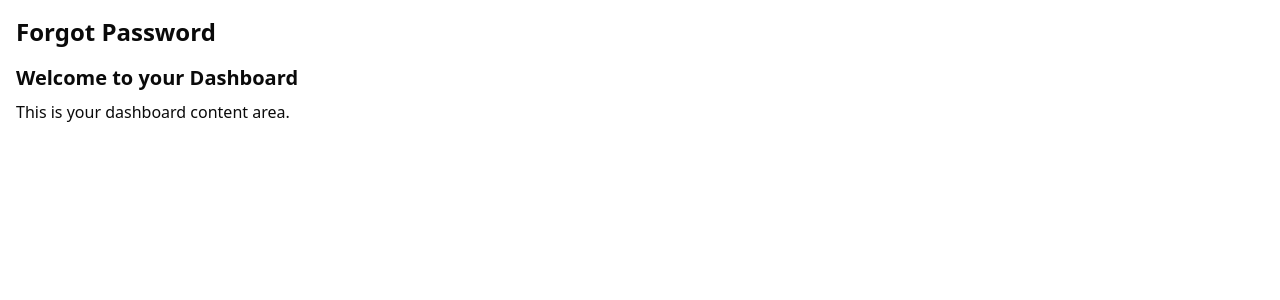
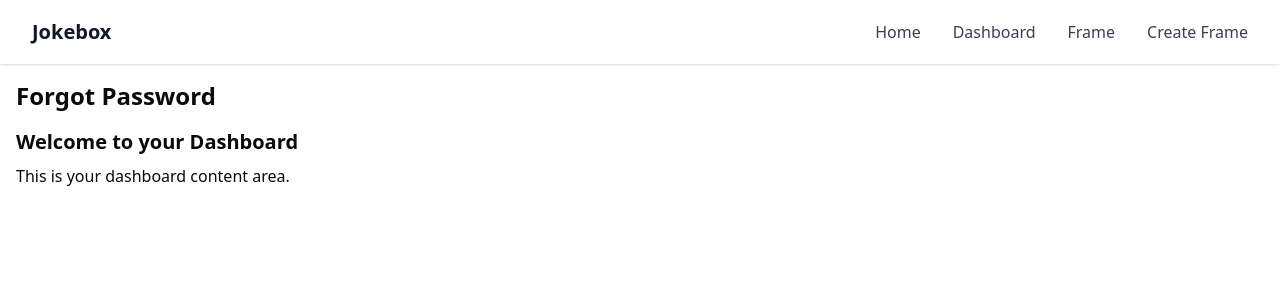
Before and after one commit to dediardiansyah/jokebox, a Next.js app: page /forgot-password in a window 1280 px wide. Shown: the top 300 px of the page. Built offline with nearby package versions, Linux system fonts and the light colour scheme.

Commit message:
dashboard header

```diff
--- a/src/app/layout.js
+++ b/src/app/layout.js
@@ -2,6 +2,7 @@ import { Geist, Geist_Mono } from "next/font/google";
 import "./globals.css";
 import "../style/global.css";
 import "../style/mobile.css";
+import Header from "@/components/section/Header";
 
 const geistSans = Geist({
   variable: "--font-geist-sans",
@@ -21,7 +22,10 @@ export const metadata = {
 export default function RootLayout({ children }) {
   return (
     <html lang="en">
-      <body className={`${geistSans.variable} ${geistMono.variable} antialiased`}>{children}</body>
+      <body className={`${geistSans.variable} ${geistMono.variable} antialiased`}>
+        <Header />
+        {children}
+      </body>
     </html>
   );
 }
--- /dev/null
+++ b/src/components/section/Header.jsx
@@ -0,0 +1,42 @@
+'use client';
+
+import Link from 'next/link';
+import { useState } from 'react';
+
+export default function Header() {
+    const [isOpen, setIsOpen] = useState(false);
+
+    return (
+        <header className="bg-white shadow">
+            <nav className="max-w-7xl mx-auto px-4 sm:px-6 lg:px-8">
+                <div className="flex justify-between items-center h-16">
+                    <Link href="/" className="text-xl font-bold text-gray-900">
+                        Jokebox
+                    </Link>
+
+                    <button
+                        onClick={() => setIsOpen(!isOpen)}
+                        className="md:hidden inline-flex items-center justify-center p-2 rounded-md text-gray-700"
+                    >
+                        ☰
+                    </button>
+
+                    <div className={`${ isOpen ? 'block' : 'hidden' } md:flex space-x-8`}>
+                        <Link href="/" className="text-gray-700 hover:text-gray-900">
+                            Home
+                        </Link>
+                        <Link href="/dashboard" className="text-gray-700 hover:text-gray-900">
+                            Dashboard
+                        </Link>
+                        <Link href="/dashboard/frame" className="text-gray-700 hover:text-gray-900">
+                            Frame
+                        </Link>
+                        <Link href="/dashboard/frame/create" className="text-gray-700 hover:text-gray-900">
+                            Create Frame
+                        </Link>
+                    </div>
+                </div>
+            </nav>
+        </header>
+    );
+}
```
Also changed, not shown: src/components/Button.jsx (added).
